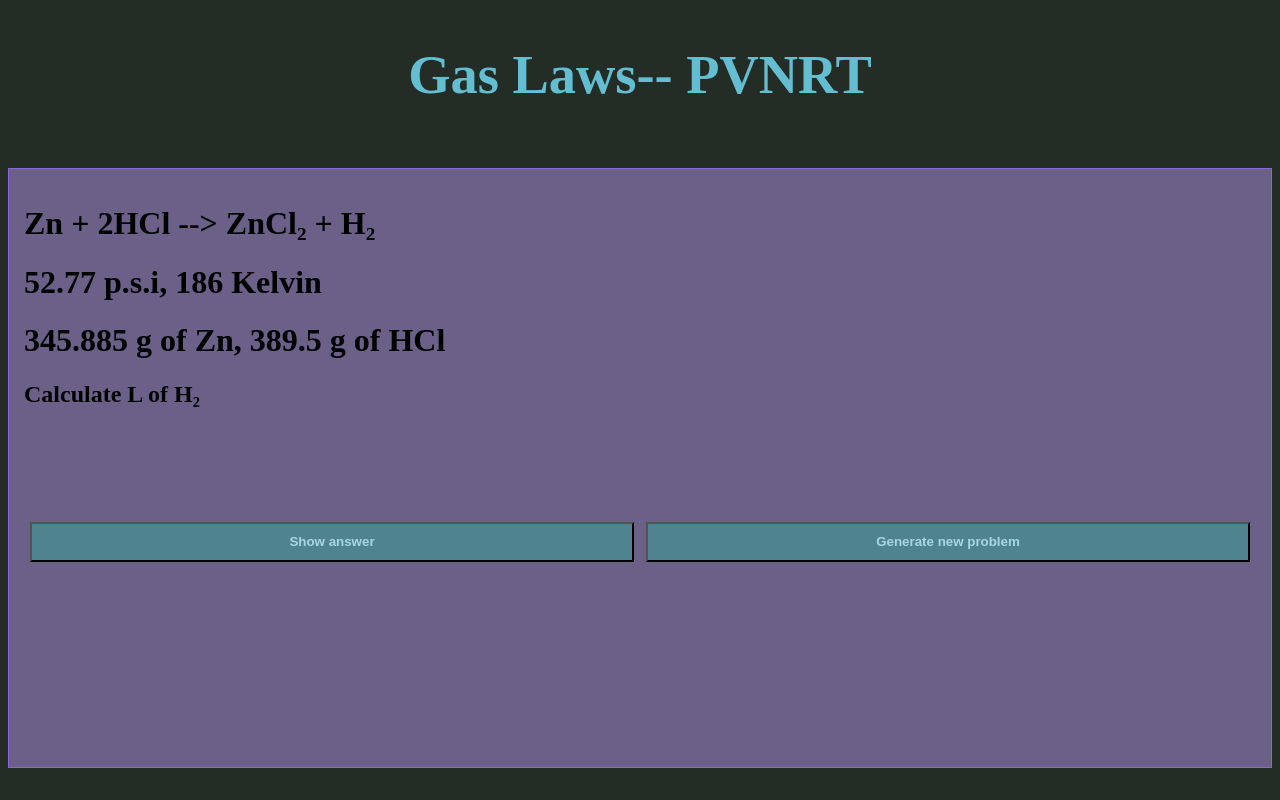
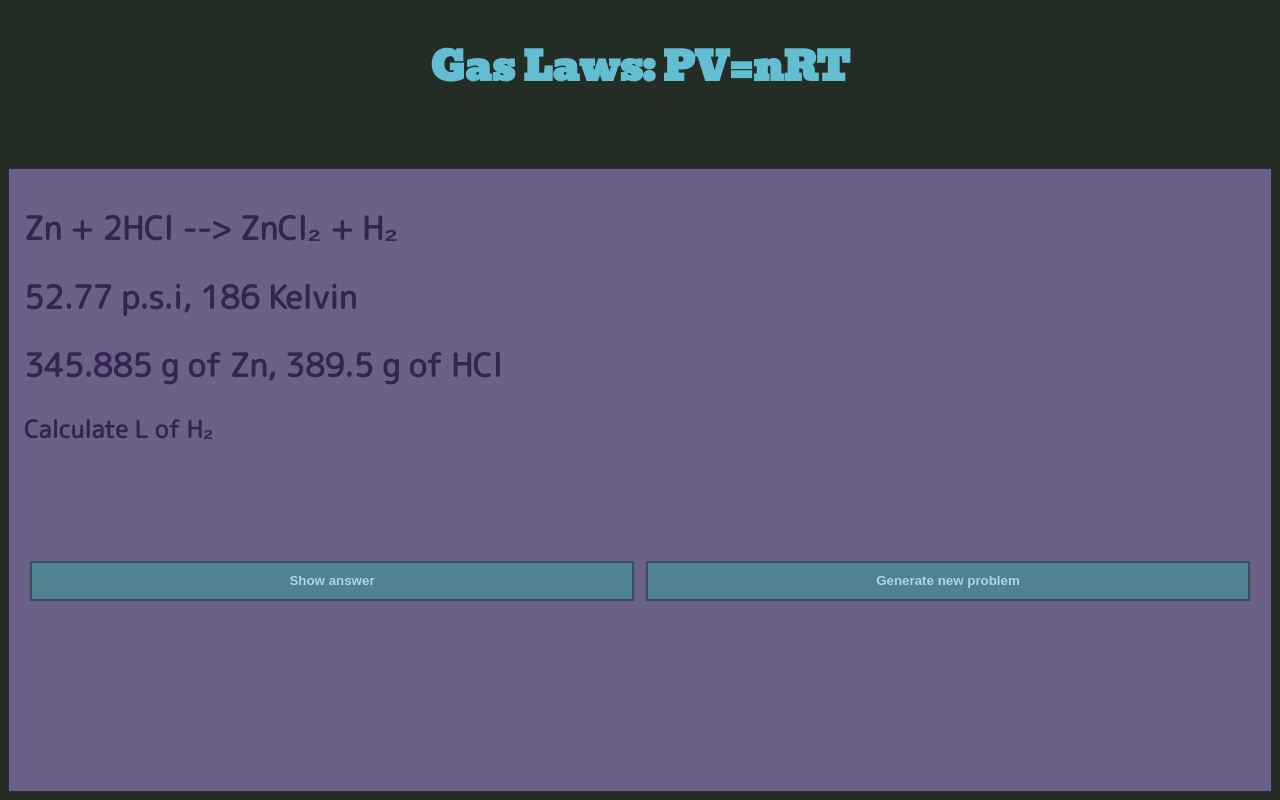
Before and after one commit to ChuckChuckler/gas-laws, a plain HTML site: page index.html in a window 1280 px wide. Drawn offline with Linux system fonts and the light colour scheme.

Commit message:
Wrapping up small design work

```diff
--- a/index.html
+++ b/index.html
@@ -4,17 +4,20 @@
     <meta name="viewport" content="width=device-width, initial-scale=1.0">
     <title>PVNRT</title>
     <link rel="stylesheet" href="style.css">
+    <link rel="preconnect" href="https://fonts.googleapis.com">
+    <link rel="preconnect" href="https://fonts.gstatic.com" crossorigin>
+    <link href="https://fonts.googleapis.com/css2?family=Bevan:ital@0;1&family=M+PLUS+Rounded+1c&display=swap" rel="stylesheet">
 </head>
 <body>
     <div class="flex">
         <div>
-            <h1 class="title">Gas Laws-- PVNRT</h1>
+            <h1 class="title">Gas Laws: PV=nRT</h1>
         </div>
         <div class="problemDiv">
-            <h1 id="reaction"></h1>
-            <h1 id="atmosphere"></h1>
-            <h1 id="reactants"></h1>
-            <h2 id="problem"></h2>
+            <h1 id="reaction" class="text reaction"></h1>
+            <h1 id="atmosphere" class="text atmosphere"></h1>
+            <h1 id="reactants" class="text reactants"></h1>
+            <h2 id="problem" class="text problem"></h2>
             <div class="answerDiv"  id="answerDiv">
                 <h1 id="answer"></h1>
                 <p>Rounding/sigfigs may be slightly off</p>
--- a/script.js
+++ b/script.js
@@ -190,7 +190,7 @@ function gen(){
         document.getElementById("reaction").innerText = reaction.toString();
         let calcResult = reaction.calc(nUnrounded, sigfigs);
         document.getElementById("problem").innerText = `Calculate grams of ${calcResult[0]}`;
-        document.getElementById("answer").innerText = `${calcResult[1]} g of ${calcResult[0]} required`;
+        document.getElementById("answer").innerText = `Answer: ${calcResult[1]} g of ${calcResult[0]} required`;
     }else if(choice==2 && chosen.reactions!=null){
         //find V
         let choice = randint(1, 3);
@@ -203,7 +203,7 @@ function gen(){
             let vRounded = Math.round(V*(10**sigfigs))/(10**sigfigs);
             document.getElementById("reactants").innerText = `${calcResult[1]} g of ${calcResult[0]}`;
             document.getElementById("problem").innerText = `Calculate L of ${chosen.formula}`;
-            document.getElementById("answer").innerText = `${vRounded} L of ${chosen.formula}`;
+            document.getElementById("answer").innerText = `Answer: ${vRounded} L of ${chosen.formula}`;
         }else{
             //recalc V
             let calcResult = reaction.calcWithExcess(nUnrounded, sigfigs);
@@ -211,7 +211,7 @@ function gen(){
             let vRounded = Math.round(V*(10**sigfigs))/(10**sigfigs)
             document.getElementById("reactants").innerText = `${calcResult[0][1]} g of ${calcResult[0][0]}, ${calcResult[1][1]} g of ${calcResult[1][0]}`;
             document.getElementById("problem").innerText = `Calculate L of ${chosen.formula}`;
-            document.getElementById("answer").innerText = `${vRounded} L of ${chosen.formula}`;
+            document.getElementById("answer").innerText = `Answer: ${vRounded} L of ${chosen.formula}`;
         }
     }
 }
--- a/style.css
+++ b/style.css
@@ -1,3 +1,13 @@
+@keyframes buttonShrink{
+    from{width: 51%; height: 45px}
+    to{width: 49%; height: 40px}
+}
+
+@keyframes buttonSwell{
+    to{width: 51%; height: 45px}
+    from{width: 49%; height: 40px}
+}
+
 .answerDiv{
     visibility: hidden;
 }
@@ -10,11 +20,12 @@ body{
 .title{
     color: #63bed2;
     text-align: center;
-    font-size: 4.25vw;
+    font-size: 40px;
+    font-family: "Bevan", serif;
 }
 
 .problemDiv{
-    border: 1.5px solid #8965d6;
+    border: 1.5px solid #332453;
     box-sizing: border-box;
     padding: 15px;
     background-color: #ae93e782;
@@ -22,7 +33,7 @@ body{
 
 .flex{
     display: grid;
-    grid-template-rows: 20vh 75vh;
+    grid-template-rows: 20vh 78vh;
 }
 
 .btnFlex{
@@ -37,16 +48,27 @@ button{
     background-color: #4f838f;
     color: #a6d8e3;
     font-weight: 900;
+    border: 2px #335158 solid;
+    animation: buttonShrink 0.5s ease-out;
 }
 
 button:hover{
     background-color: #406770;
+    animation: buttonSwell 0.5s ease-out;
+    width: 51%;
+    height: 45px;
 }
 
-/*
-dark green - #17301C
-dark cyan - #379392
-moonstone - #4FB0C6
-silver lake blue - #4F86C6
-purple - #744FC6
-*/
+button:not(hover){
+    width: 49%;
+    height: 40px;
+    background-color: #4f838f;
+    color: #a6d8e3;
+    border: 2px #335158 solid;
+    animation: buttonShrink 0.5s ease-out;
+}
+
+.text{
+    color: #332453;
+    font-family: "M PLUS Rounded 1c", sans-serif;
+}
```
